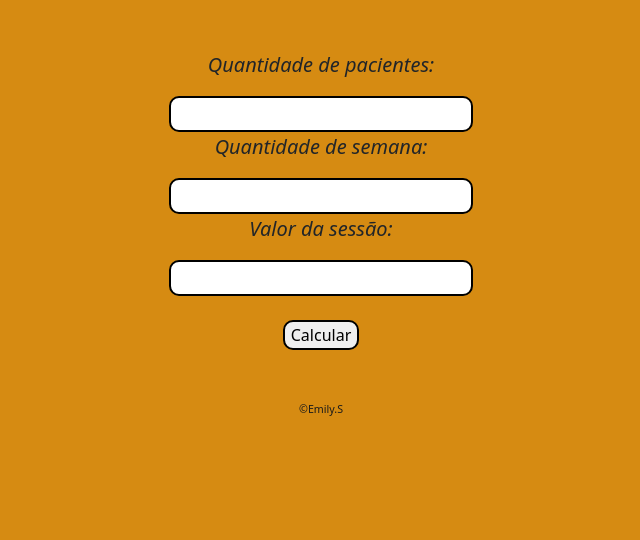
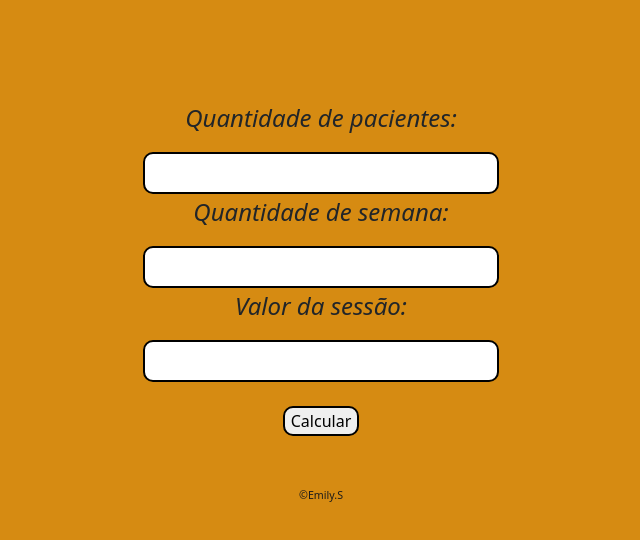
Before and after one commit to padme95/calc-psi, a plain HTML site: page index.html in a window 1280 px wide. Shown: the whole page, without its empty margins (319-959 px from the left). Drawn offline with nearby package versions, Linux system fonts and the light colour scheme.

Commit message:
alteração padding

```diff
--- a/index.html
+++ b/index.html
@@ -27,9 +27,9 @@
             margin-top: 0px;
         }
         div#text{
-            margin-top: 50px;
+            margin-top: 100px;
             font-style: oblique;
-            font-size: 15pt;
+            font-size: 18pt;
         }
         input {
             border: solid 2px; color: rgb(0, 0, 0);
```
